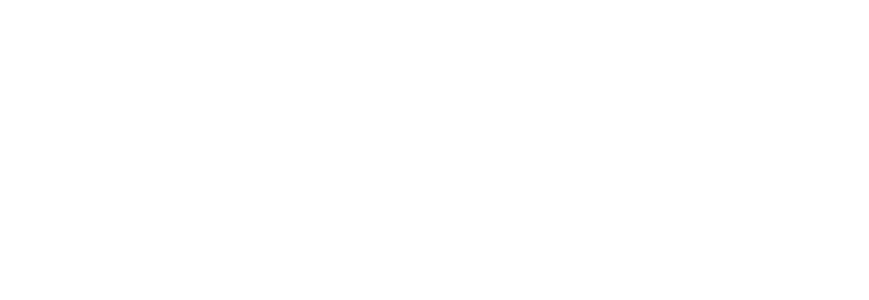
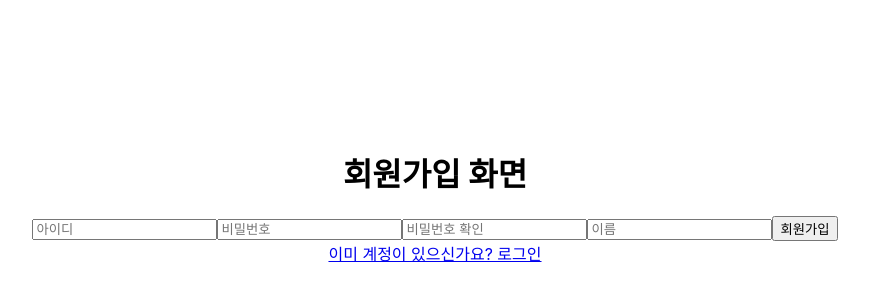
Before and after one commit to MinseoKangQ/mailing-service-front, a React (Create React App) app: page /signup in a window 1280 px wide. Before the commit this address had no page. Shown: the part 204-504 px from the top of the page, without its empty margins (205-1074 px from the left). Built offline with nearby package versions, Linux system fonts and the light colour scheme.

Commit message:
Feat: CORS 설정을 위해 setupProxy.js 작성, component 폴더의 js -> jsx 로 변경, 백엔드와 통신 진행중, 회원가입 통신 완료

```diff
--- a/package.json
+++ b/package.json
@@ -6,6 +6,8 @@
     "@testing-library/jest-dom": "^5.14.1",
     "@testing-library/react": "^13.0.0",
     "@testing-library/user-event": "^13.2.1",
+    "axios": "^1.6.2",
+    "http-proxy-middleware": "^2.0.6",
     "react": "^18.2.0",
     "react-dom": "^18.2.0",
     "react-router-dom": "^6.21.0",
--- a/src/App.js
+++ b/src/App.js
@@ -1,18 +1,22 @@
-import React from 'react';
-import { BrowserRouter as Router, Route, Routes } from 'react-router-dom';
+import React, {useEffect, useState}  from 'react';
+import { BrowserRouter as Router, Route, Routes, BrowserRouter } from 'react-router-dom';
 import Home from './components/Home';
 import Login from './components/Login';
 import SignUp from './components/SignUp';
+import axios from 'axios';
 
 function App() {
+
   return (
-    <Router>
+    <div className="App">
+    <BrowserRouter>
       <Routes>
-        <Route path="/mailing-service/login" element={<Login />} />
-        <Route path="/mailing-service/signup" element={<SignUp />} />
-        <Route path="/mailing-service" element={<Home />} />
+        <Route path="/login" element={<Login />} />
+        <Route path="/signup" element={<SignUp />} />
+        <Route path="/" element={<Home />} />
       </Routes>
-    </Router>
+    </BrowserRouter>
+    </div>
   );
 }
 
--- a/src/components/Home.css
+++ b/src/components/Home.css
@@ -1,4 +1,3 @@
-/* src/components/Home.css */
 .centered-container {
     display: flex;
     flex-direction: column;
--- a/src/components/Home.js
+++ b/src/components/Home.jsx
@@ -6,13 +6,14 @@
   return (
     <div className="centered-container">
       <h1>메일링 서비스</h1>
-      <Link to="/mailing-service/login">
+      <Link to="/login">
         <button>로그인</button>
       </Link>
-      <Link to="/mailing-service/signup">
+      <Link to="/signup">
         <button>회원가입</button>
       </Link>
     </div>
+
   );
 };
 
--- a/src/components/Login.css
+++ b/src/components/Login.css
@@ -1,4 +1,3 @@
-
 .centered-container {
     display: flex;
     flex-direction: column;
--- a/src/components/Login.js
+++ b/src/components/Login.jsx
@@ -9,7 +9,7 @@
       <input type="text" placeholder="아이디" />
       <input type="password" placeholder="비밀번호" />
       <button>로그인</button>
-      <Link to="/mailing-service/signup">계정이 없으신가요? 회원가입</Link>
+      <Link to="/signup">계정이 없으신가요? 회원가입</Link>
     </div>
   );
 };
--- a/src/components/SignUp.js
+++ /dev/null
@@ -1,19 +0,0 @@
-import React from 'react';
-import { Link } from 'react-router-dom';
-import './SignUp.css';
-
-const SignUp = () => {
-  return (
-    <div className="centered-container">
-      <h1>회원가입 화면</h1>
-      <input type="text" placeholder="아이디" />
-      <input type="password" placeholder="비밀번호" />
-      <input type="password" placeholder="비밀번호 확인" />
-      <input type="text" placeholder="이름" />
-      <button>회원가입</button>
-      <Link to="/mailing-service/login">이미 계정이 있으신가요? 로그인</Link>
-    </div>
-  );
-};
-
-export default SignUp;
--- /dev/null
+++ b/src/components/SignUp.jsx
@@ -0,0 +1,44 @@
+import React, { useState } from 'react';
+import { Link } from 'react-router-dom';
+import './SignUp.css';
+import axios from 'axios';
+
+const SignUp = () => {
+  const [formData, setFormData] = useState({
+    id: '',
+    name: '',
+    pw: '',
+    pw2: ''
+  });
+
+  const handleChange = (e) => {
+    setFormData({ ...formData, [e.target.name]: e.target.value });
+  };
+
+  const handleSubmit = async (e) => {
+    e.preventDefault();
+    console.log(formData);
+    try {
+      const response = await axios.post('/mailing-service/api/signup', formData);
+      console.log('회원가입 응답:', response.data);
+    } catch (error) {
+      console.error('회원가입 오류:', error);
+    }
+  };
+
+  return (
+    <div className="centered-container">
+      <h1>회원가입 화면</h1>
+      <form onSubmit={handleSubmit}>
+        <input type="text" name="id" placeholder="아이디" onChange={handleChange} />
+        <input type="password" name="pw" placeholder="비밀번호" onChange={handleChange} />
+        <input type="password" name="pw2" placeholder="비밀번호 확인" onChange={handleChange} />
+        <input type="text" name="name" placeholder="이름" onChange={handleChange} />
+        <button type="submit">회원가입</button>
+      </form>
+      <Link to="/login">이미 계정이 있으신가요? 로그인</Link>
+    </div>
+  );
+};
+
+export default SignUp;
```
Also changed, not shown: src/setupProxy.js (added, +11 -0 lines), 2 other files (tests, documents, lock files or other folders).
